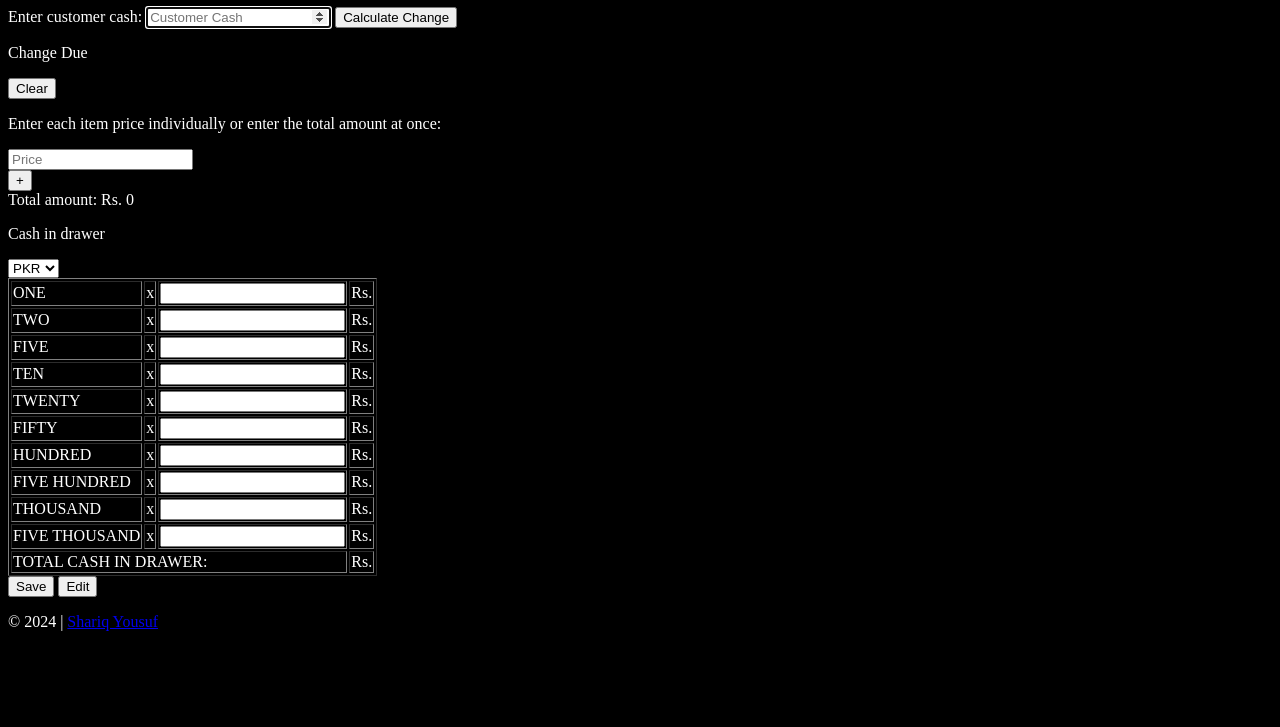
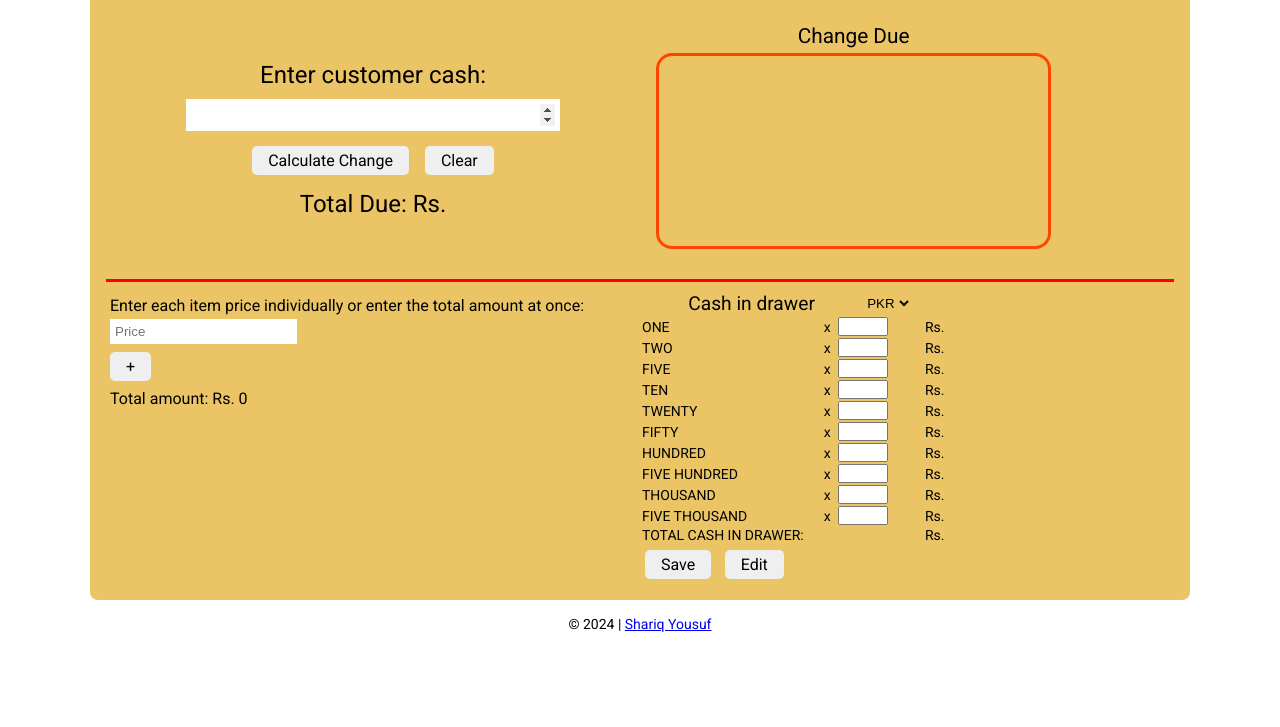
Before and after one commit to shariq-yousuf/dev-portfolio, a plain HTML site: page Projects/Cash-Register/index.html in a window 1280 px wide. Shown: the part 73-800 px from the top of the page. Drawn offline with Linux system fonts and the light colour scheme.

Commit message:
add styles

```diff
--- a/Projects/Cash-Register/index.html
+++ b/Projects/Cash-Register/index.html
@@ -3,30 +3,29 @@
   <head>
     <meta charset="UTF-8" />
     <meta name="viewport" content="width=device-width, initial-scale=1.0" />
+    <link rel="stylesheet" href="styles.css" />
     <title>Cash Register</title>
   </head>
-  <body style="background-color: black; color: white">
+  <body>
     <header>
-      <h1>Cash Register</h1>
+      <h2>Cash Register</h2>
     </header>
     <main>
       <section>
-        <div class="customer-section">
+        <div class="customer-section flex-center">
           <label for="cash">Enter customer cash:</label>
-          <input
-            type="number"
-            id="cash"
-            placeholder="Customer Cash"
-            autofocus
-            required
-          />
-          <button id="purchase-btn">Calculate Change</button>
+          <input type="number" id="cash" class="input" autofocus required />
+          <!-- placeholder="Customer Cash" -->
+          <div>
+            <button id="purchase-btn" class="btn">Calculate Change</button>
+            <button id="clear-btn" class="btn">Clear</button>
+          </div>
+          <div>Total Due: Rs. <span id="total-due"></span></div>
         </div>
 
-        <div class="change-due-section">
+        <div class="change-due-section flex-center">
           <p>Change Due</p>
-          <div id="change-due"></div>
-          <button id="clear-btn">Clear</button>
+          <div id="change-due" class="flex-center"></div>
         </div>
       </section>
 
@@ -37,22 +36,22 @@
             once:
           </p>
           <div id="price-container">
-            <input type="number" placeholder="Price" />
+            <input type="number" class="input" id="price" placeholder="Price" />
           </div>
-          <button id="add-price-input-btn">+</button>
+          <button id="add-price-input-btn" class="btn">+</button>
           <div>Total amount: Rs. <span id="total-amount">0</span></div>
-          <!-- <label for="total-amount">Enter total amount:</label> -->
-          <!-- <input type="number" name="total-amount" id="total-amount" /> -->
         </div>
 
         <div class="currency-section">
-          <p>Cash in drawer</p>
-          <select name="currency-type" id="currency-type">
-            <option value="pkr">PKR</option>
-            <option value="usd">USD</option>
-          </select>
+          <div class="select-container">
+            <p>Cash in drawer</p>
+            <select name="currency-type" id="currency-type">
+              <option value="pkr">PKR</option>
+              <option value="usd">USD</option>
+            </select>
+          </div>
           <div class="currency-container">
-            <table border>
+            <table>
               <tbody>
                 <tr>
                   <td><label for="one">ONE</label></td>
@@ -134,8 +133,8 @@
                 </tr>
               </tbody>
             </table>
-            <button id="save-btn">Save</button>
-            <button id="edit-btn">Edit</button>
+            <button id="save-btn" class="btn">Save</button>
+            <button id="edit-btn" class="btn">Edit</button>
           </div>
         </div>
       </section>
--- a/Projects/Cash-Register/script.js
+++ b/Projects/Cash-Register/script.js
@@ -128,7 +128,7 @@ const displayChange = (cid) => {
   changeDueEl.innerHTML = `Status: ${drawerCash > 0 ? "OPEN" : "CLOSED"}`;
 
   changeDue.forEach((item) => {
-    changeDueEl.innerHTML += `<br><span>${item[0]}: ${
+    changeDueEl.innerHTML += `<span>${item[0]}: ${
       isPKR ? `Rs. ${item[1]}` : `$${item[1]}`
     }`;
   });
--- /dev/null
+++ b/Projects/Cash-Register/styles.css
@@ -0,0 +1,135 @@
+@import url("https://fonts.googleapis.com/css2?family=Roboto:ital,wght@0,100;0,300;0,400;0,500;0,700;0,900;1,100;1,300;1,400;1,500;1,700;1,900&display=swap");
+
+* {
+  box-sizing: border-box;
+  padding: 0;
+  margin: 0;
+}
+
+.flex-center {
+  display: flex;
+  justify-content: center;
+  align-items: center;
+}
+
+.input {
+  border: none;
+  padding: 5px;
+  outline: none;
+}
+
+.btn {
+  padding: 5px 1rem;
+  border: none;
+  border-radius: 5px;
+  font-family: "Roboto", sans-serif;
+  cursor: pointer;
+  margin: 5px;
+  font-size: 16px;
+}
+
+body {
+  font-family: "Roboto", sans-serif;
+  font-size: 14px;
+}
+
+header {
+  padding: 0.5rem;
+  background-color: gray;
+}
+
+main {
+  max-width: 1100px;
+  margin: 1rem auto;
+  padding: 1rem;
+  background-color: rgb(235, 197, 101);
+  border-radius: 0.5rem;
+}
+
+section {
+  display: flex;
+  flex-wrap: wrap;
+  min-height: 35dvh;
+}
+
+section:first-child {
+  min-height: 35dvh;
+}
+
+.customer-section {
+  font-size: 1.5rem;
+  flex-direction: column;
+  gap: 10px;
+  width: 50%;
+}
+
+#cash {
+  width: 70%;
+  font-size: 1.2rem;
+}
+
+.change-due-section {
+  padding: 0 1rem;
+  flex-direction: column;
+  width: 40%;
+}
+
+#change-due {
+  min-height: 70%;
+  width: 100%;
+  border: 3px solid orangered;
+  border-radius: 1rem;
+  margin: 5px;
+  flex-direction: column;
+}
+
+.change-due-section p {
+  font-size: 1.3rem;
+}
+
+section:nth-child(2) {
+  border-top: 3px solid red;
+  padding-top: 10px;
+}
+
+.amount-section {
+  width: 50%;
+  font-size: 1rem;
+}
+
+.amount-section > * {
+  margin: 4px;
+}
+
+.currency-section {
+  width: 30%;
+  /* flex-direction: column; */
+}
+
+.select-container {
+  display: flex;
+  justify-content: space-evenly;
+  font-size: 1.2rem;
+}
+
+select {
+  background-color: transparent;
+  border: none;
+}
+
+table {
+  width: 100%;
+}
+
+table input {
+  width: 50px;
+}
+
+tr:hover {
+  background-color: rgba(128, 128, 128, 0.266);
+}
+
+footer {
+  margin-top: 5px;
+  text-align: center;
+}
```
